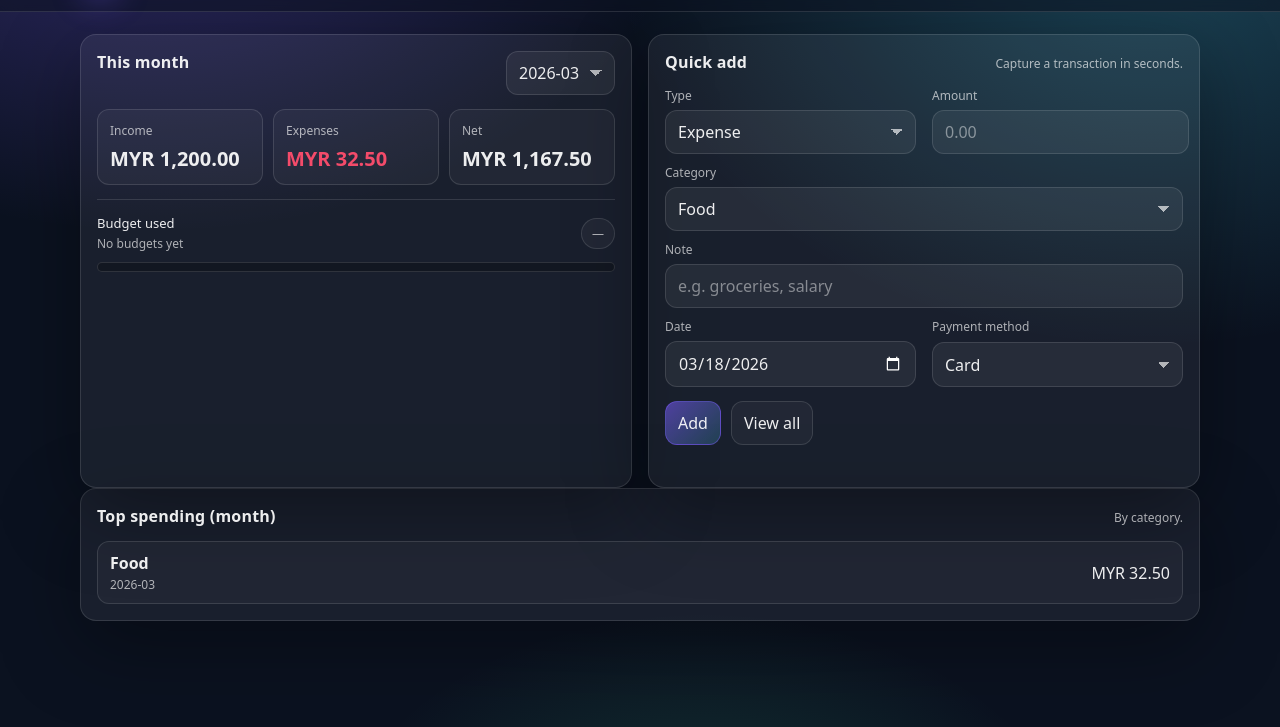
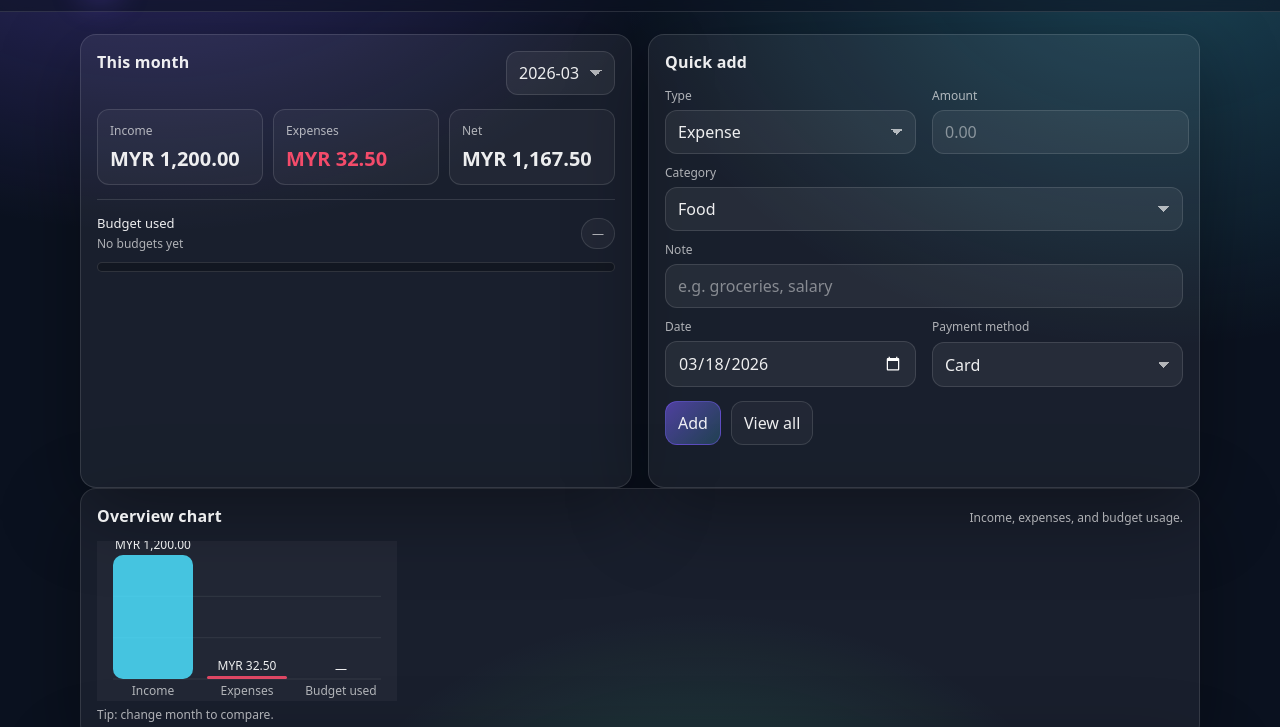
Before and after one commit to wookesheng/Monvixx, a plain HTML site: page index.html in a window 1280 px wide. Shown: the part 73-800 px from the top of the page. Drawn offline with Linux system fonts and the light colour scheme.

Commit message:
Monvixx - Add chart feature - Version 0.10KS

```diff
--- a/index.html
+++ b/index.html
@@ -76,7 +76,6 @@
           <section class="card">
             <header class="card__header">
               <h2 class="card__title">Quick add</h2>
-              <div class="card__subtitle">Capture a transaction in seconds.</div>
             </header>
 
             <form id="quickAddForm" class="form">
@@ -131,6 +130,15 @@
 
         <section class="card">
           <header class="card__header">
+            <h2 class="card__title">Overview chart</h2>
+            <div class="card__subtitle">Income, expenses, and budget usage.</div>
+          </header>
+          <canvas id="summaryChart" height="160" aria-label="Bar chart for income, expenses, and budget used"></canvas>
+          <p class="hint">Tip: change month to compare.</p>
+        </section>
+
+        <section class="card">
+          <header class="card__header">
             <h2 class="card__title">Top spending (month)</h2>
             <div class="card__subtitle">By category.</div>
           </header>
--- a/js/pages/dashboard.js
+++ b/js/pages/dashboard.js
@@ -3,10 +3,10 @@
  */
 
 import { el, flashHint } from "../dom.js";
-import { addTransaction, validateTransactionInput } from "../data.js";
+import { addTransaction, computeBudgetUsage, monthSummary, validateTransactionInput } from "../data.js";
 import { ensureOtherCategory, loadState, saveState } from "../state.js";
 import { populateCategoriesSelect, populateMonthsSelect, renderDashboard } from "../render.js";
-import { monthKeyFromISO, parseAmount, todayISO } from "../utils.js";
+import { clamp, formatMoney, monthKeyFromISO, parseAmount, todayISO } from "../utils.js";
 
 /** Wire month select, quick-add form, and "View all" link; run initial render. */
 function setupDashboard() {
@@ -22,11 +22,109 @@ function setupDashboard() {
   const quickForm = el("quickAddForm");
   quickForm.date.value = todayISO();
 
+  function renderSummaryChart(monthKey) {
+    const canvas = document.getElementById("summaryChart");
+    if (!canvas) return;
+    const ctx = canvas.getContext("2d");
+    if (!ctx) return;
+
+    const dpr = window.devicePixelRatio || 1;
+    const cssWidth = canvas.clientWidth || canvas.width;
+    const cssHeight = canvas.height;
+    canvas.width = Math.floor(cssWidth * dpr);
+    canvas.height = Math.floor(cssHeight * dpr);
+    ctx.setTransform(dpr, 0, 0, dpr, 0, 0);
+
+    const { income, expenses } = monthSummary(state, monthKey);
+    const { totalLimit, totalUsed } = computeBudgetUsage(state, monthKey);
+    const budgetPct = totalLimit > 0 ? clamp(totalUsed / totalLimit, 0, 1.5) : 0;
+
+    const items = [
+      { label: "Income", value: income, valueLabel: formatMoney(income, state.prefs), color: "rgba(77,225,255,.85)" },
+      { label: "Expenses", value: expenses, valueLabel: formatMoney(expenses, state.prefs), color: "rgba(255,77,109,.85)" },
+      {
+        label: "Budget used",
+        value: Math.round(clamp(budgetPct, 0, 1) * 100),
+        valueLabel: totalLimit > 0 ? `${Math.round(clamp(budgetPct, 0, 1.5) * 100)}%` : "—",
+        color: "rgba(124,92,255,.85)",
+        isPercent: true,
+      },
+    ];
+
+    const padding = 16;
+    const w = cssWidth;
+    const h = cssHeight;
+    ctx.clearRect(0, 0, w, h);
+
+    ctx.fillStyle = "rgba(255,255,255,.04)";
+    ctx.fillRect(0, 0, w, h);
+
+    const chartTop = 14;
+    const chartBottom = h - 22;
+    const chartHeight = chartBottom - chartTop;
+    const chartLeft = padding;
+    const chartRight = w - padding;
+    const chartWidth = chartRight - chartLeft;
+
+    // grid lines
+    ctx.strokeStyle = "rgba(255,255,255,.08)";
+    ctx.lineWidth = 1;
+    for (let i = 1; i <= 3; i++) {
+      const y = chartTop + (chartHeight * i) / 3;
+      ctx.beginPath();
+      ctx.moveTo(chartLeft, y);
+      ctx.lineTo(chartRight, y);
+      ctx.stroke();
+    }
+
+    const maxAmount = Math.max(1, income, expenses);
+    const barGap = 14;
+    const barWidth = (chartWidth - barGap * (items.length - 1)) / items.length;
+
+    ctx.font = "12px ui-sans-serif, system-ui, -apple-system, Segoe UI, Roboto, Arial";
+    ctx.textAlign = "center";
+
+    items.forEach((item, idx) => {
+      const x = chartLeft + idx * (barWidth + barGap);
+      const baseY = chartBottom;
+      const normalized = item.isPercent ? clamp(item.value / 100, 0, 1) : clamp(item.value / maxAmount, 0, 1);
+      const barH = Math.round(chartHeight * normalized);
+      const y = baseY - barH;
+
+      // bar
+      ctx.fillStyle = item.color;
+      const radius = 10;
+      const bw = Math.max(8, barWidth);
+      roundRect(ctx, x, y, bw, barH, radius);
+      ctx.fill();
+
+      // value label
+      ctx.fillStyle = "rgba(255,255,255,.92)";
+      ctx.fillText(item.valueLabel, x + bw / 2, y - 6);
+
+      // x label
+      ctx.fillStyle = "rgba(255,255,255,.65)";
+      ctx.fillText(item.label, x + bw / 2, h - 6);
+    });
+  }
+
+  function roundRect(ctx, x, y, w, h, r) {
+    const radius = Math.min(r, w / 2, h / 2);
+    ctx.beginPath();
+    ctx.moveTo(x + radius, y);
+    ctx.arcTo(x + w, y, x + w, y + h, radius);
+    ctx.arcTo(x + w, y + h, x, y + h, radius);
+    ctx.arcTo(x, y + h, x, y, radius);
+    ctx.arcTo(x, y, x + w, y, radius);
+    ctx.closePath();
+  }
+
   function refresh() {
     const monthKey = monthSelect.value || initialMonth;
     populateMonthsSelect(monthSelect, state, { selected: monthKey });
     populateCategoriesSelect(el("quickAddCategory"), state);
     renderDashboard(state, monthKey);
+    renderSummaryChart(monthKey);
   }
 
   monthSelect.addEventListener("change", refresh);
--- a/js/pages/transactions.js
+++ b/js/pages/transactions.js
@@ -99,6 +99,11 @@ function setupTransactions() {
   });
 
   el("txDialogForm").addEventListener("submit", (e) => {
+    // If user clicked the "Cancel" button or the close icon (value="cancel"),
+    // let the dialog close without processing or saving.
+    if (e.submitter && e.submitter.value === "cancel") {
+      return; // allow native <form method="dialog"> to close the dialog
+    }
     e.preventDefault();
     const form = e.target;
     const hint = el("txDialogHint");
```
Also changed, not shown: budgets.html (+0 -1 lines), settings.html (+0 -6 lines), transactions.html (+0 -1 lines).
